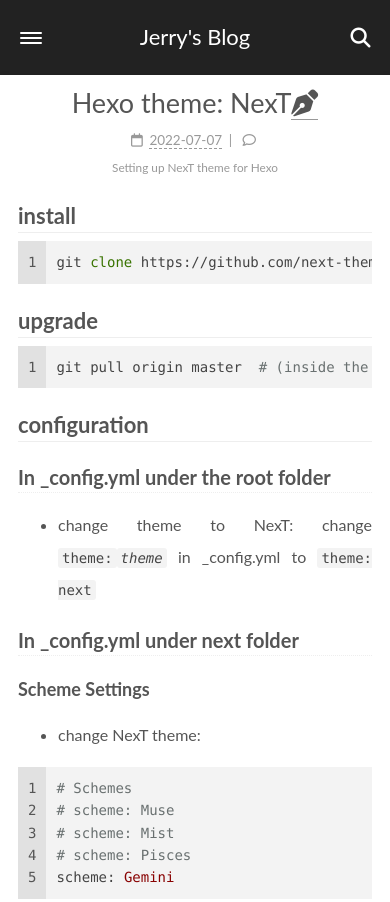
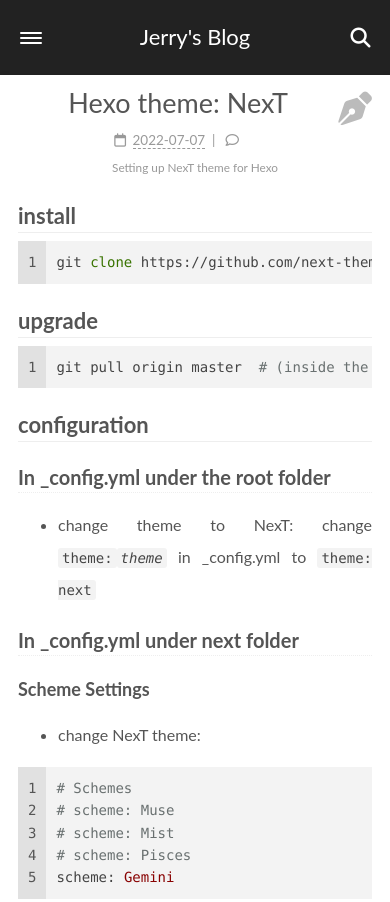
Before and after one commit to JerryWuZiJie/JerryWuZiJie.github.io, a plain HTML site: page 2022/07/07/Hexo-theme-next/index.html in a window 390 px wide. Shown: the top 902 px of the page. Drawn offline with nearby package versions, Linux system fonts and the light colour scheme; some packages are replaced by stand-ins of ours; a script that the page names is missing.

Commit message:
Site updated: 2022-07-07 14:43:41

```diff
--- a/2022/07/07/Hexo-theme-next/index.html
+++ b/2022/07/07/Hexo-theme-next/index.html
@@ -28,7 +28,7 @@
 <meta property="og:description" content="Setting up NexT theme for Hexo">
 <meta property="og:locale" content="en_US">
 <meta property="article:published_time" content="2022-07-07T16:41:08.000Z">
-<meta property="article:modified_time" content="2022-07-07T17:14:46.748Z">
+<meta property="article:modified_time" content="2022-07-07T18:23:53.594Z">
 <meta property="article:author" content="Jerry (Zijie) Wu">
 <meta property="article:tag" content="Hexo">
 <meta property="article:tag" content="tutorial">
@@ -253,7 +253,7 @@
       <span class="post-meta-item-text">Posted on</span>
 
 
-      <time title="Created: 2022-07-07 12:41:08 / Modified: 13:14:46" itemprop="dateCreated datePublished" datetime="2022-07-07T12:41:08-04:00">2022-07-07</time>
+      <time title="Created: 2022-07-07 12:41:08 / Modified: 14:23:53" itemprop="dateCreated datePublished" datetime="2022-07-07T12:41:08-04:00">2022-07-07</time>
     </span>
 
 
--- a/css/main.css
+++ b/css/main.css
@@ -1999,6 +1999,22 @@
   margin: initial;
   overflow-wrap: break-word;
 }
+.posts-expand .post-title .post-edit-link {
+  border-bottom: 0;
+  color: #bbb;
+  float: right;
+  font-size: 1.25em;
+  margin-left: -1.2em;
+  transition: color 0.2s ease-in;
+}
+@media (max-width: 567px) {
+  .posts-expand .post-title .post-edit-link {
+    margin-left: initial;
+  }
+}
+.posts-expand .post-title .post-edit-link:hover {
+  color: #fc6423;
+}
 .posts-expand .post-title-link {
   border-bottom: 0;
   color: var(--link-color);
```
Also changed, not shown: index.html (+1 -1 lines).
